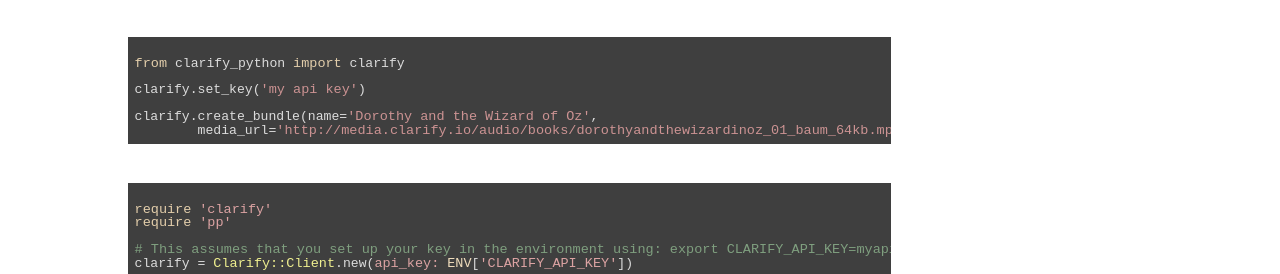
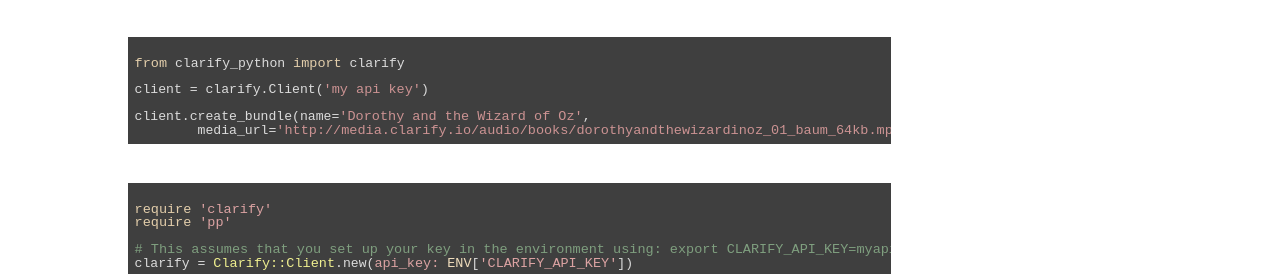
Before and after one commit to xclarifyio/clarify.github.io, a Jekyll site: the page built from quickstarts/media-search.html, in a window 1280 px wide and 900 px high, scrolled down 1650 px. Shown: the part 204-478 px from the top of the window. Built offline with Jekyll 4.4.1, drawn with Linux system fonts in a browser that asks for light colours; nearby versions of some CDN libraries; some web fonts are replaced.

Commit message:
Update media-loading.html

```diff
--- a/_includes/source/python/media-loading.html
+++ b/_includes/source/python/media-loading.html
@@ -3,9 +3,9 @@
 <code class="python">
 from clarify_python import clarify
 
-clarify.set_key('my api key')
+client = clarify.Client('my api key')
 
-clarify.create_bundle(name='Dorothy and the Wizard of Oz',
+client.create_bundle(name='Dorothy and the Wizard of Oz',
         media_url='http://media.clarify.io/audio/books/dorothyandthewizardinoz_01_baum_64kb.mp3')
 </code>
     </pre>
```
